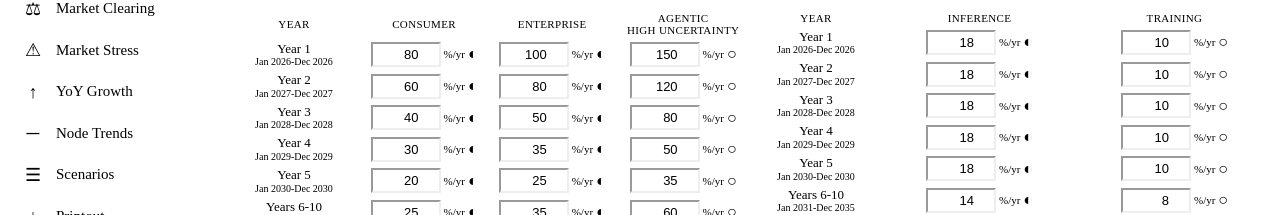
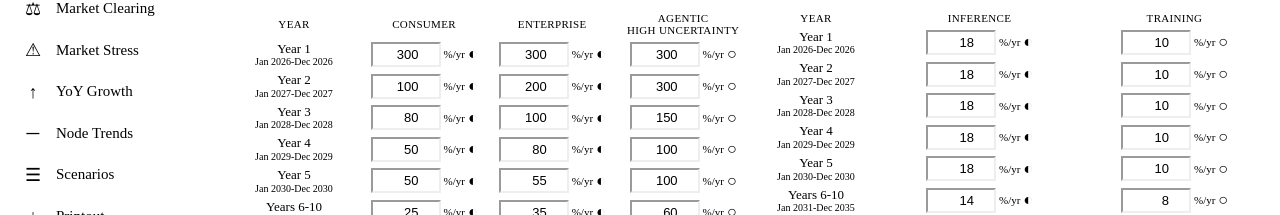
Before and after one commit to jakechinitz/AI-forecasting, a React (Vite) app: page / in a window 1280 px wide. Shown: the part 237-452 px from the top of the page. Built offline with nearby package versions, Linux system fonts and the light colour scheme; the HTML template or start-up script is replaced by a standard one.

Commit message:
Update inference and training growth values

```diff
--- a/src/data/assumptions.js
+++ b/src/data/assumptions.js
@@ -216,14 +216,14 @@ const DEMAND_TEMPLATE_YEAR1 = {
   workloadBase: cloneBlock(WORKLOAD_BASE_DEFAULT),
 
   inferenceGrowth: {
-    consumer: { value: 0.80, confidence: 'medium', source: 'Usage growth + consumer adoption', historicalRange: [0.25, 1.50] },
-    enterprise: { value: 1.00, confidence: 'medium', source: 'Enterprise AI adoption + cloud earnings', historicalRange: [0.35, 1.50] },
-    agentic: { value: 1.50, confidence: 'low', source: 'Emerging category, rapid adoption from small base', historicalRange: [0.50, 3.00] }
+    consumer: { value: 3.00, confidence: 'medium', source: 'Usage growth + consumer adoption', historicalRange: [0.25, 1.50] },
+    enterprise: { value: 3.00, confidence: 'medium', source: 'Enterprise AI adoption + cloud earnings', historicalRange: [0.35, 1.50] },
+    agentic: { value: 3.00, confidence: 'low', source: 'Emerging category, rapid adoption from small base', historicalRange: [0.50, 3.00] }
   },
 
   trainingGrowth: {
-    frontier: { value: 0.50, confidence: 'medium', source: 'Supply-constrained demand unlocking', historicalRange: [0.10, 1.00] },
-    midtier: { value: 0.80, confidence: 'low', source: 'Fine-tuning proliferation', historicalRange: [0.30, 1.50] }
+    frontier: { value: 2.00, confidence: 'medium', source: 'Supply-constrained demand unlocking', historicalRange: [0.10, 1.00] },
+    midtier: { value: 2.00, confidence: 'low', source: 'Fine-tuning proliferation', historicalRange: [0.30, 1.50] }
   },
 
   contextLength: {
@@ -268,30 +268,30 @@ const buildDemandBlocks = () => {
 
   // Targeted tweaks (only the values that should change by period)
   // Year 2: Still high growth but decelerating
-  blocks.year2.inferenceGrowth.consumer.value = 0.60;
-  blocks.year2.inferenceGrowth.enterprise.value = 0.80;
-  blocks.year2.inferenceGrowth.agentic.value = 1.20;
-  blocks.year2.trainingGrowth.frontier.value = 0.40;
-  blocks.year2.trainingGrowth.midtier.value = 0.60;
+  blocks.year2.inferenceGrowth.consumer.value = 1.00;
+  blocks.year2.inferenceGrowth.enterprise.value = 2.00;
+  blocks.year2.inferenceGrowth.agentic.value = 3.00;
+  blocks.year2.trainingGrowth.frontier.value = 1.00;
+  blocks.year2.trainingGrowth.midtier.value = 1.00;
 
   // Year 3: Growth moderating as market matures
-  blocks.year3.inferenceGrowth.consumer.value = 0.40;
-  blocks.year3.inferenceGrowth.enterprise.value = 0.50;
-  blocks.year3.inferenceGrowth.agentic.value = 0.80;
-  blocks.year3.trainingGrowth.frontier.value = 0.30;
-  blocks.year3.trainingGrowth.midtier.value = 0.40;
+  blocks.year3.inferenceGrowth.consumer.value = 0.80;
+  blocks.year3.inferenceGrowth.enterprise.value = 1.00;
+  blocks.year3.inferenceGrowth.agentic.value = 1.50;
+  blocks.year3.trainingGrowth.frontier.value = 0.50;
+  blocks.year3.trainingGrowth.midtier.value = 0.50;
 
   // Year 4: Supply catching up, growth normalizing
-  blocks.year4.inferenceGrowth.consumer.value = 0.30;
-  blocks.year4.inferenceGrowth.enterprise.value = 0.35;
-  blocks.year4.inferenceGrowth.agentic.value = 0.50;
+  blocks.year4.inferenceGrowth.consumer.value = 0.50;
+  blocks.year4.inferenceGrowth.enterprise.value = 0.80;
+  blocks.year4.inferenceGrowth.agentic.value = 1.00;
   blocks.year4.trainingGrowth.frontier.value = 0.20;
   blocks.year4.trainingGrowth.midtier.value = 0.30;
 
   // Year 5: Maturing market
-  blocks.year5.inferenceGrowth.consumer.value = 0.20;
-  blocks.year5.inferenceGrowth.enterprise.value = 0.25;
-  blocks.year5.inferenceGrowth.agentic.value = 0.35;
+  blocks.year5.inferenceGrowth.consumer.value = 0.50;
+  blocks.year5.inferenceGrowth.enterprise.value = 0.55;
+  blocks.year5.inferenceGrowth.agentic.value = 1.00;
   blocks.year5.trainingGrowth.frontier.value = 0.15;
   blocks.year5.trainingGrowth.midtier.value = 0.20;
 
@@ -309,8 +309,8 @@ const buildDemandBlocks = () => {
   blocks.years6_10.continualLearning.networkBandwidthGrowth.value = 0.30;
 
   // Years 11-15
-  blocks.years11_15.inferenceGrowth.consumer.value = 0.15;
-  blocks.years11_15.inferenceGrowth.enterprise.value = 0.20;
+  blocks.years11_15.inferenceGrowth.consumer.value = 0.20;
+  blocks.years11_15.inferenceGrowth.enterprise.value = 0.25;
   blocks.years11_15.inferenceGrowth.agentic.value = 0.30;
   blocks.years11_15.trainingGrowth.frontier.value = 0.10;
   blocks.years11_15.trainingGrowth.midtier.value = 0.20;
```
